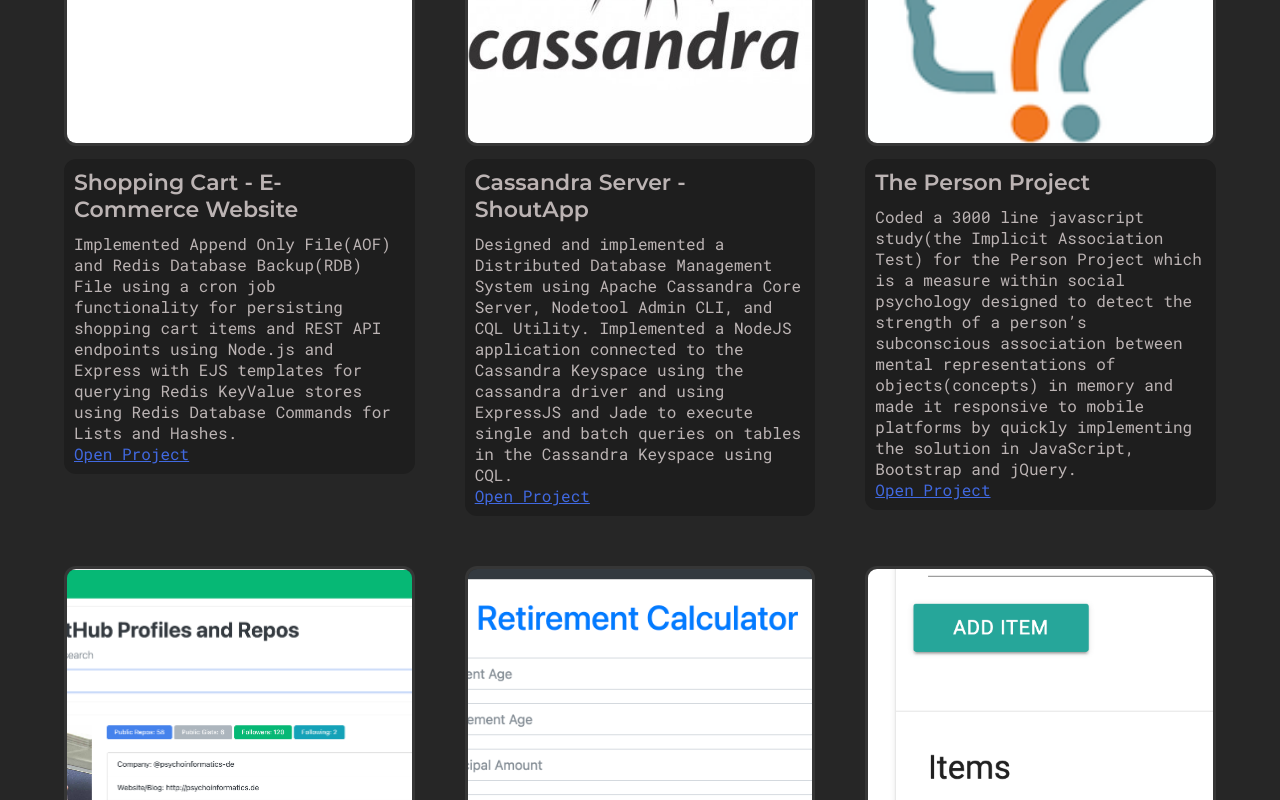
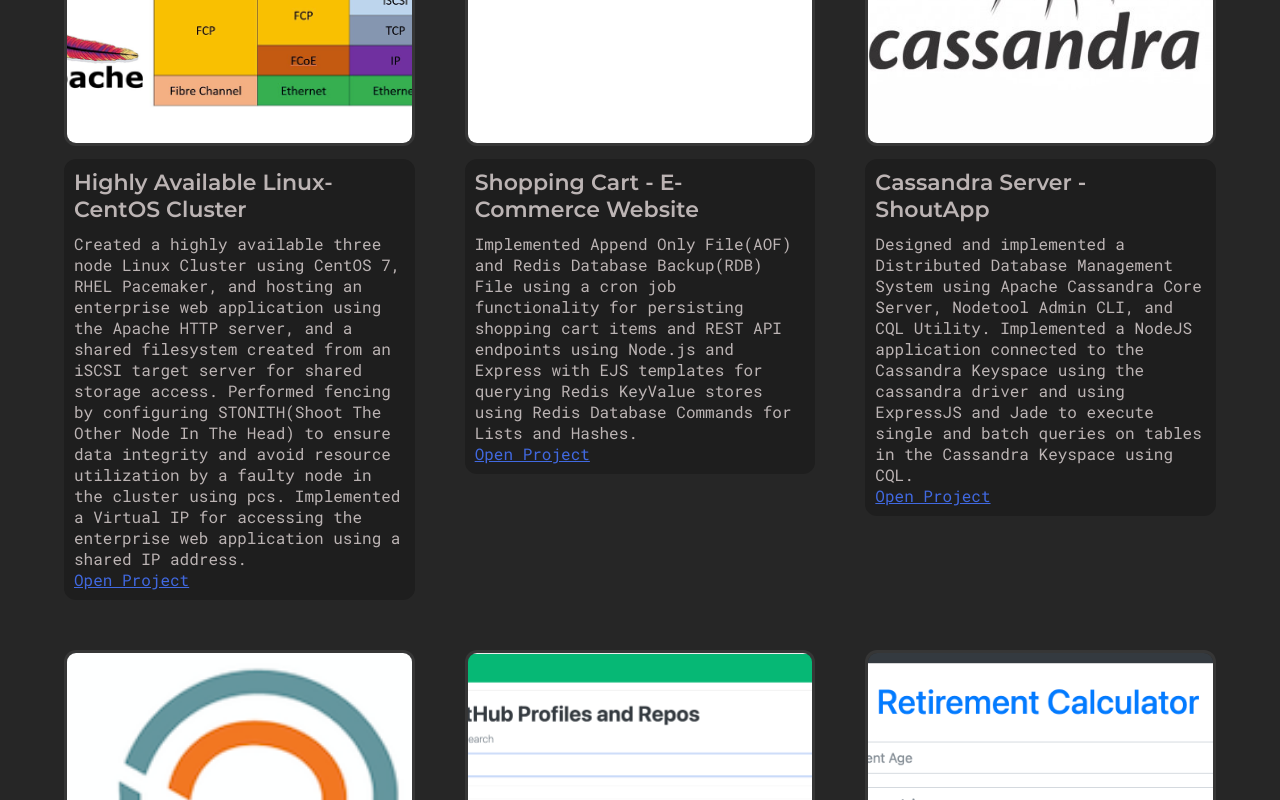
Before and after one commit to mihirgandhi95/portfolio-website, a React (Create React App) app: page /projects in a window 1280 px wide. Shown: the part 596-1396 px from the top of the page. Built offline with nearby package versions, Linux system fonts and the light colour scheme; a web font is replaced by a local one.

Commit message:
Adding Project

```diff
--- a/src/assets/data/projects.js
+++ b/src/assets/data/projects.js
@@ -9,8 +9,17 @@
 import PersonProjectImg from '../images/personprojectimg.png';
 import CassandraImg from '../images/cassandraimg.png';
 import RedisImg from '../images/redisimg.png';
+import LinuxClusterImg from '../images/linuxclusterimg.png';
 
 const projects = [
+  {
+    id: uuidv4(),
+    name: 'Highly Available Linux-CentOS Cluster',
+    desc:
+      'Created a highly available three node Linux Cluster using CentOS 7, RHEL Pacemaker, and hosting an enterprise web application using the Apache HTTP server, and a shared filesystem created from an iSCSI target server for shared storage access. Performed fencing by configuring STONITH(Shoot The Other Node In The Head) to ensure data integrity and avoid resource utilization by a faulty node in the cluster using pcs. Implemented a Virtual IP for accessing the enterprise web application using a shared IP address.',
+    img: LinuxClusterImg,
+    link: 'http://mihirgandhi.com/',
+  },
   {
     id: uuidv4(),
     name: 'Shopping Cart - E-Commerce Website',
```
Also changed, not shown: src/assets/images/linuxclusterimg.png (added).
